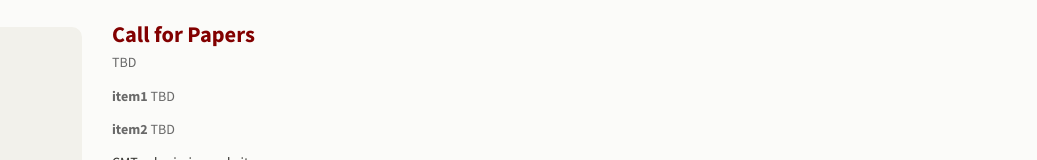
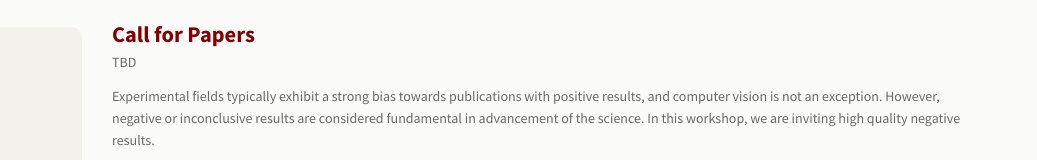
Before and after one commit to ozansener/negative_vision, a plain HTML site: page CFP.html in a window 1280 px wide. Shown: the part 595-755 px from the top of the page, 243-1280 px from the left. Drawn offline with nearby package versions, Linux system fonts and the light colour scheme; a script that the page names is missing.

Commit message:
Update CFP.html

```diff
--- a/CFP.html
+++ b/CFP.html
@@ -182,12 +182,10 @@
           <p>TBD </p>
 
 
-<p>
-<b> item1</b>
-TBD</p>
+<p>Experimental fields typically exhibit a strong bias towards publications with positive results, and computer vision is not an exception. However, negative or inconclusive results are considered fundamental in advancement of the science. In this workshop, we are inviting high quality negative results.</p>
 
-<b> item2</b>
-TBD</p>
+<p>Workshop on negative results in computer vision is open to any researcher studying any sub-topic of computer vision who wants to challenge current models, algorithms and datasets. We invite researchers to submit their negative results in any of the sub-topics of computer vision. Although we discourage half-baked results, we strongly believe that "negative" observations and conclusions, based on rigorous experimentation and thorough documentation, ought to be published in order to be discussed, confirmed or refuted by others. In addition, publishing well documented failures may reveal fundamental flaws and obstacles in commonly used methods, or datasets, ultimately leading to advancements in computer vision. In other other words, while being open to any area and most definitions of negative results, we expect rigorousness in the experimental study and clarity in presentation.</p>
+
 
 <p> <a href="https://cmt3.research.microsoft.com/NRCV2017">CMT submission website </a>
  <br>
```
